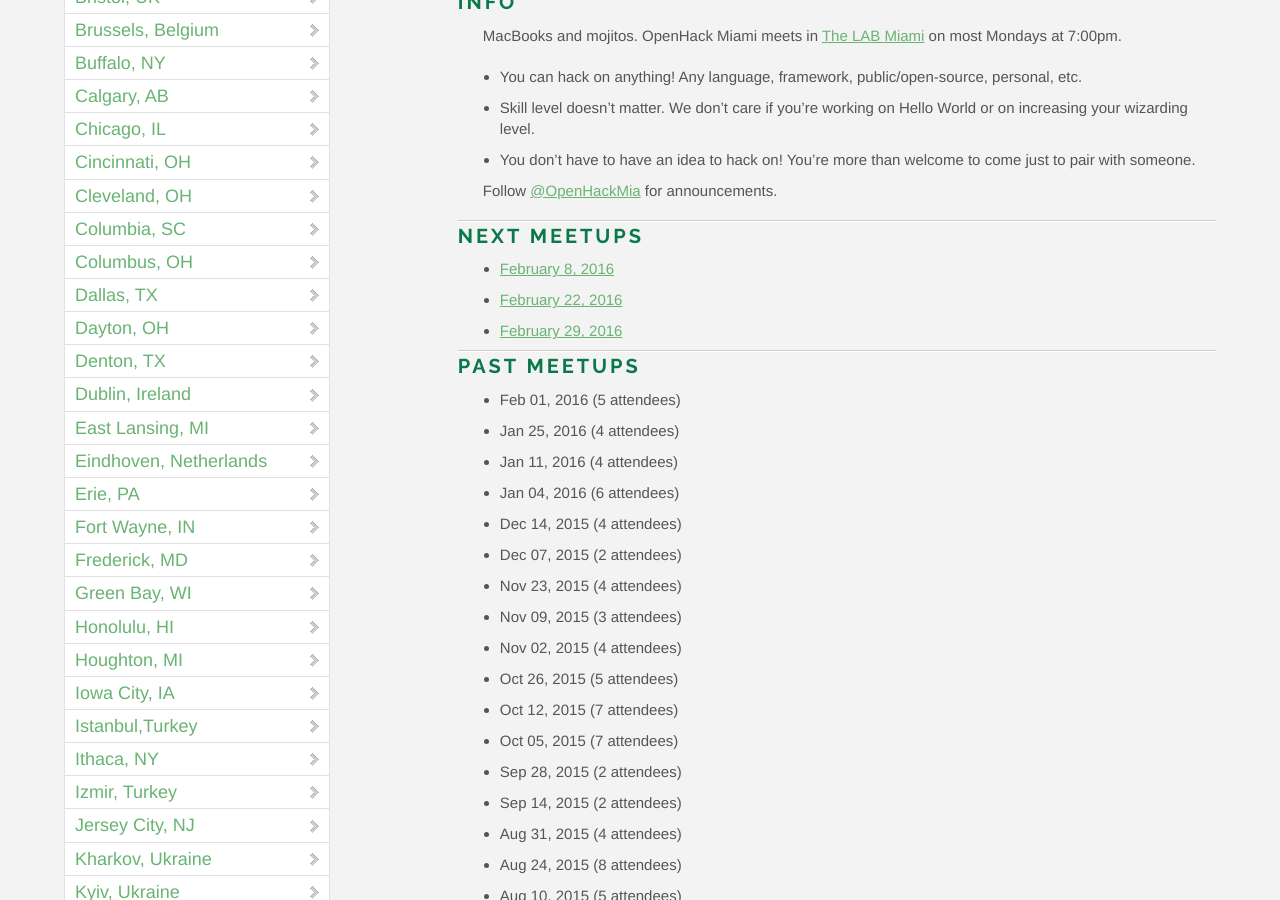
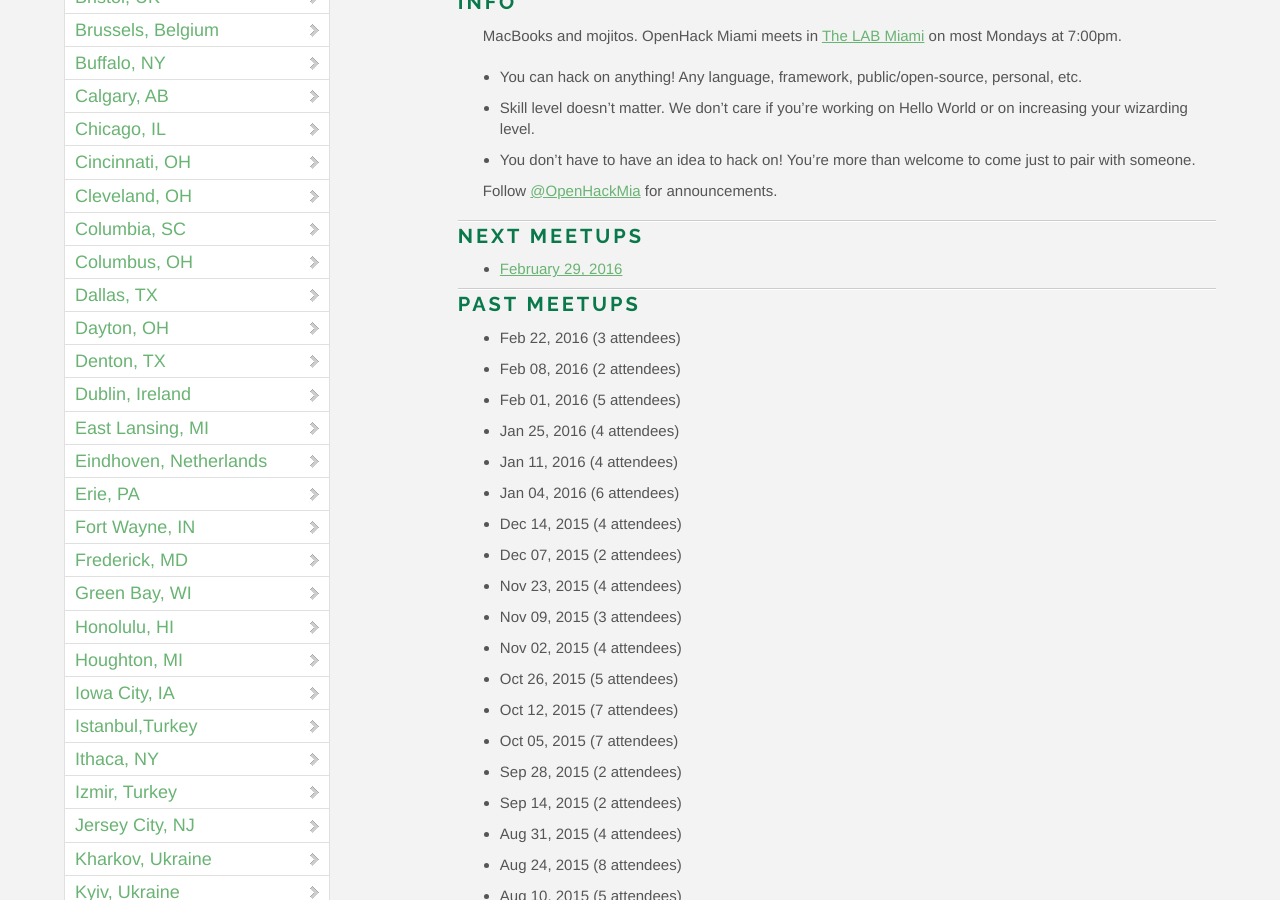
Before and after one commit to OpenHack/openhack.github.com, a Jekyll site: the page built from miami/index.markdown, in a window 1280 px wide and 900 px high, scrolled down 733 px. Built offline with Jekyll 4.4.1, drawn with Linux system fonts in a browser that asks for light colours; nearby versions of some CDN libraries; comment, search, counter and statistics services are not loaded.

Commit message:
Update Miami attendee info

```diff
--- a/miami/index.markdown
+++ b/miami/index.markdown
@@ -19,12 +19,12 @@ Follow [@OpenHackMia](http://twitter.com/openhackmia) for announcements.
 
 ### Next meetups
 
-* [February 8, 2016](http://www.meetup.com/miamirb/events/228361329/)
-* [February 22, 2016](http://www.meetup.com/miamirb/events/228361344/)
 * [February 29, 2016](http://www.meetup.com/miamirb/events/228361357/)
 
 ### Past meetups
 
+* Feb 22, 2016 (3 attendees)
+* Feb 08, 2016 (2 attendees)
 * Feb 01, 2016 (5 attendees)
 * Jan 25, 2016 (4 attendees)
 * Jan 11, 2016 (4 attendees)
```
